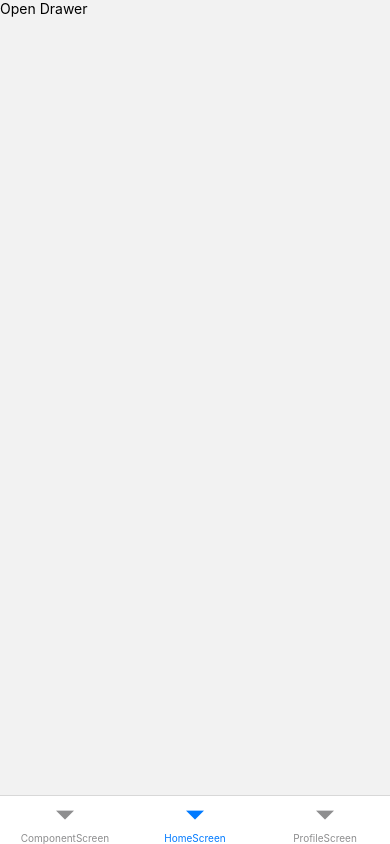
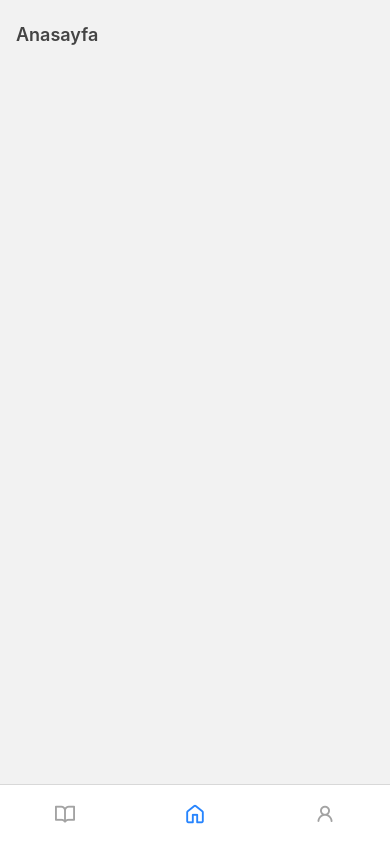
Before and after one commit to AtakanCSKNDR/ReactNativeBoilerPlate, a React Native app: screen /HomeScreen in a window 390 px wide. Built offline with nearby package versions, Linux system fonts and the light colour scheme.

Commit message:
vector icon library added

```diff
--- a/src/navigation/TabNavigation.tsx
+++ b/src/navigation/TabNavigation.tsx
@@ -4,12 +4,24 @@ import {createBottomTabNavigator} from '@react-navigation/bottom-tabs';
 import HomeScreen from '../screens/HomeScreen/HomeScreen';
 import ProfileScreen from '../screens/ProfileScreen/ProfileScreen';
 import ComponentScreen from '../screens/ComponentScreen/ComponentScreen';
+import Icon from 'react-native-vector-icons/Octicons';
 
 const Tab = createBottomTabNavigator();
 
 const TabNavigation = () => {
   return (
-    <Tab.Navigator screenOptions={{headerShown: false}}>
+    <Tab.Navigator
+    screenOptions={({route}:any) => ({
+        headerShown: false,
+        tabBarActiveTintColor: '#2684fe',
+        tabBarInactiveTintColor: '#a1a1a1',
+        tabBarStyle: {
+          height: 60,
+        },
+        tabBarLabelStyle: {fontSize: 12, display: 'none'},
+        tabBarIcon: ({focused, color, size}) => {return iconRender(focused , route.name)},
+      })}
+      >
       <Tab.Screen name="ComponentScreen" component={ComponentScreen} />
       <Tab.Screen name="HomeScreen" component={HomeScreen} />
       <Tab.Screen name="ProfileScreen" component={ProfileScreen} />
@@ -20,3 +32,12 @@ const TabNavigation = () => {
 export default TabNavigation;
 
 const styles = StyleSheet.create({});
+
+const iconRender = (focused:any , routeName:any) => {
+  let iconEnum:any = {
+    "HomeScreen":<Icon name="home" size={20} color={focused ? "#2684fe": "#a3a3a3"} />,
+    "ComponentScreen":<Icon name="book" size={20} color={focused ? "#2684fe": "#a3a3a3"} />,
+    "ProfileScreen":<Icon name="person" size={20} color={focused ? "#2684fe": "#a3a3a3"} />,
+  }
+  return iconEnum[routeName]
+}
--- a/src/screens/HomeScreen/HomeScreen.tsx
+++ b/src/screens/HomeScreen/HomeScreen.tsx
@@ -1,22 +1,30 @@
-import { StyleSheet, Text, TouchableOpacity, View } from 'react-native'
-import React from 'react'
-import { useNavigation } from '@react-navigation/native'
+import {StyleSheet, Text, TouchableOpacity, View} from 'react-native';
+import React from 'react';
+import {useNavigation} from '@react-navigation/native';
+import Icon from 'react-native-vector-icons/Octicons';
+import BPText from '../../core/atomic/atoms/BPText';
 
 const HomeScreen = () => {
-  const navigation:any  = useNavigation()
+  const navigation: any = useNavigation();
   const handleOpen = () => {
-    navigation.navigate("BottomDrawerScreen" , {title:"Test" , subtitle:"Test Subtitle" , children:<Text>Lorem Ipsum Dolor Sit Amet</Text>})
-  }
+    navigation.navigate('BottomDrawerScreen', {
+      title: 'Test',
+      subtitle: 'Test Subtitle',
+      children: <Text>Lorem Ipsum Dolor Sit Amet</Text>,
+    });
+  };
   return (
-    <View>
+    <View style={styles.container}>
+      <BPText type="title" text="Anasayfa"/>
+    </View>
+  );
+};
 
-      <TouchableOpacity onPress={handleOpen}>
-        <Text>Open Drawer</Text>
-      </TouchableOpacity>
-    </View>
-  )
-}
+export default HomeScreen;
 
-export default HomeScreen
-
-const styles = StyleSheet.create({})
+const styles = StyleSheet.create({
+  container: {
+    padding: 16,
+    flex: 1,
+  },
+});
--- a/src/screens/ProfileScreen/ProfileScreen.tsx
+++ b/src/screens/ProfileScreen/ProfileScreen.tsx
@@ -1,14 +1,20 @@
 import { StyleSheet, Text, View } from 'react-native'
 import React from 'react'
+import BPText from '../../core/atomic/atoms/BPText';
 
 const ProfileScreen = () => {
   return (
-    <View>
-      <Text>ProfileScreen</Text>
+    <View style={styles.container}>
+      <BPText type="title" text="Profil"/>
     </View>
-  )
-}
+  );
+};
 
-export default ProfileScreen
+export default ProfileScreen;
 
-const styles = StyleSheet.create({})
+const styles = StyleSheet.create({
+  container: {
+    padding: 16,
+    flex: 1,
+  },
+});
```
Also changed, not shown: 1 other file (tests, documents, lock files or other folders).
